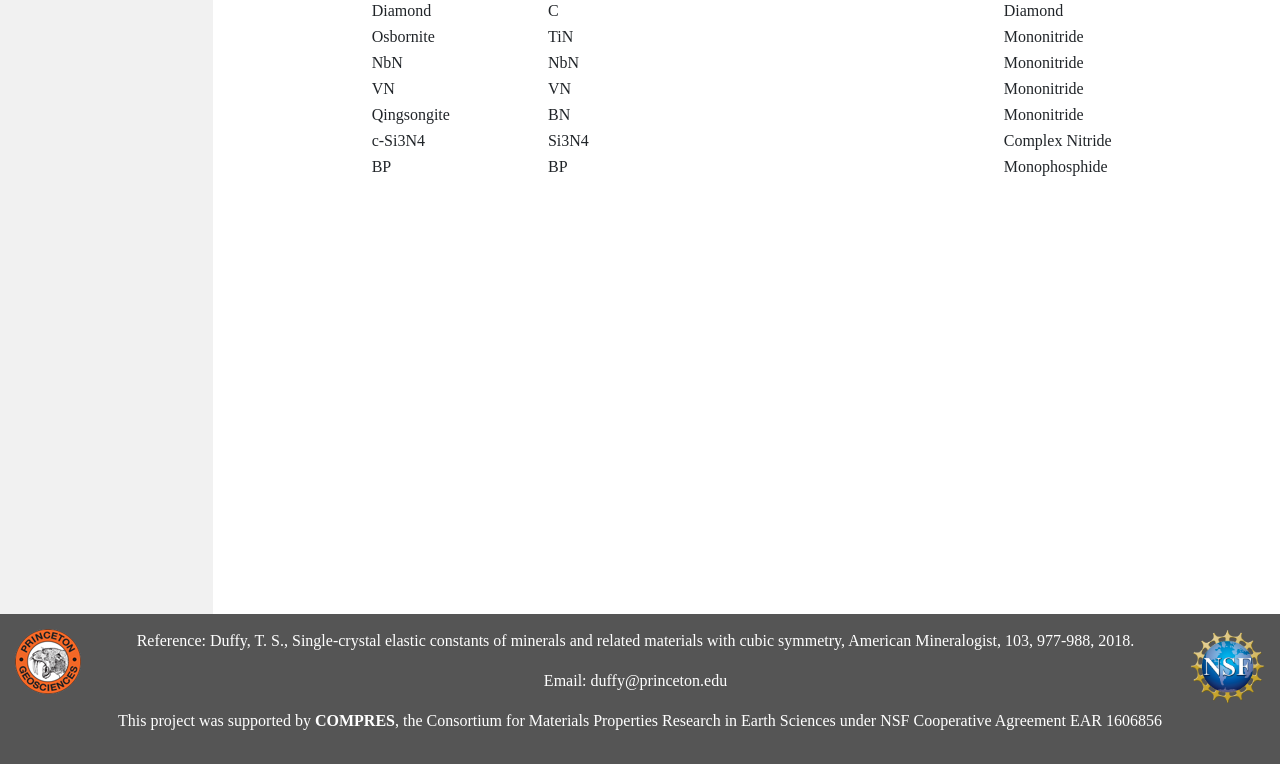
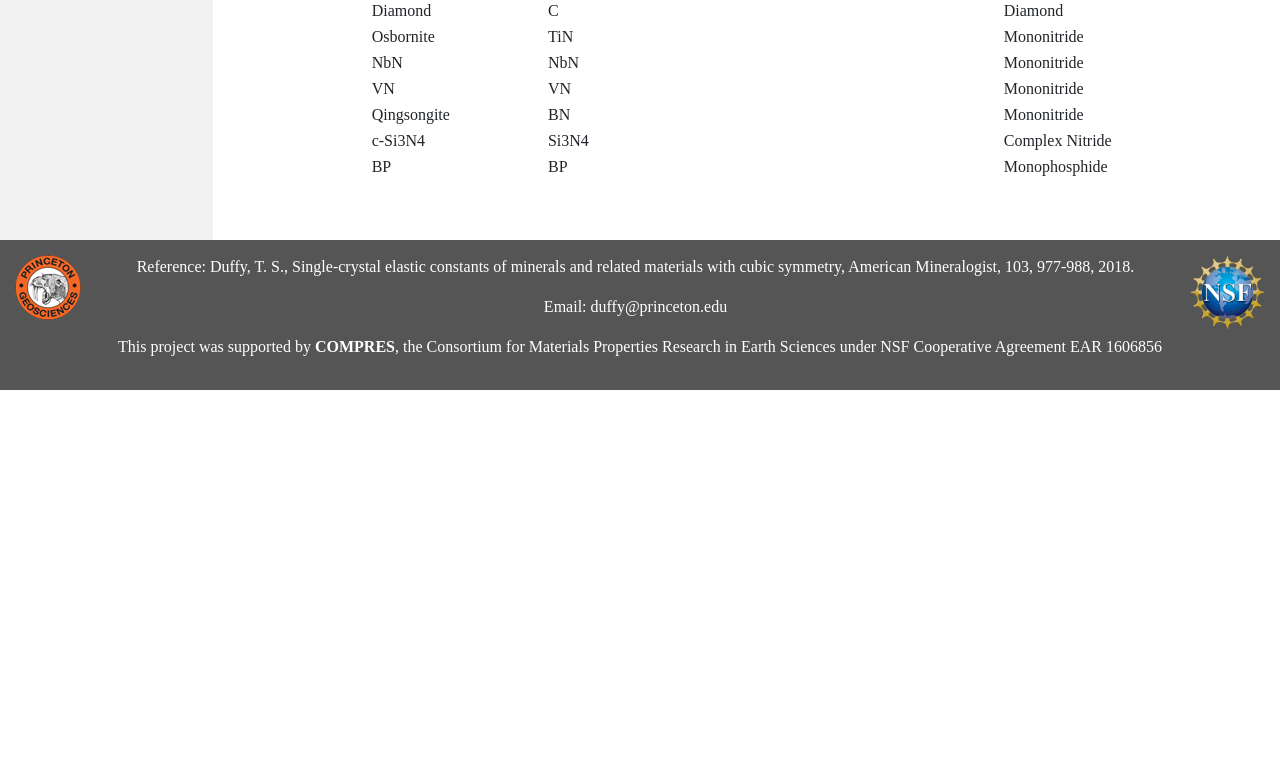
Before and after one commit to robbie-a-freeman/Single-Crystal-Mineral-Database, a Flask app: page /entries in a window 1280 px wide. Shown: the part 5527-6291 px from the top of the page. After the commit the page ends 5917 px from the top, so only its background shows below. Run offline with Flask 2, Linux system fonts and the light colour scheme; some libraries are stand-ins or nearby versions; some web fonts are replaced.

Commit message:
Fixed site-wide footer
FINALLY fixed issue #5

```diff
--- a/static/css/customstyle.css
+++ b/static/css/customstyle.css
@@ -14,24 +14,15 @@
 
 .col-sm-10 {
   padding:40px;
-  height:auto;
 }
 
 .col-sm {
   margin:10px;
-  height:auto;
 }
 
 body {
   font-family:"Princeton Monticello", "Times New Roman";
-  height:auto;
   min-height:100%;
-  position: relative;
-}
-
-footer {
-  position:relative;
-  bottom:0;
 }
 
 #footer-img {
@@ -73,6 +64,10 @@
   outline: none;
 }
 
+#search {
+  margin-bottom:60px;
+}
+
 /* Style the accordion panel. Note: hidden by default */
 .structures {
   padding: 0 18px;
@@ -92,12 +87,10 @@
 }
 
 .container-fluid {
-  margin: 0;
-  height:630px;
+	width: 100%;
 }
 
 .sidenav {
-  height:630px;
   font-weight: bold;
 }
 
@@ -134,3 +127,7 @@
   text-decoration:none;
   font-weight:normal;
 }
+
+table {
+  margin-bottom:20px;
+}
--- a/templates/404.html
+++ b/templates/404.html
@@ -15,9 +15,6 @@
       margin-bottom: 0;
       border-radius: 0;
     }
-
-    /* Set height of the grid so .sidenav can be 100% (adjust as needed) */
-    .row.content {height: 450px}
 
     /* Set gray background color and 100% height */
     .sidenav {
--- a/templates/changelog.html
+++ b/templates/changelog.html
@@ -15,9 +15,6 @@
       margin-bottom: 0;
       border-radius: 0;
     }
-
-    /* Set height of the grid so .sidenav can be 100% (adjust as needed) */
-    .row.content {height: 450px}
 
     /* Set gray background color and 100% height */
     .sidenav {
--- a/templates/entries.html
+++ b/templates/entries.html
@@ -10,21 +10,12 @@
   <script src="https://ajax.googleapis.com/ajax/libs/jquery/3.3.1/jquery.min.js"></script>
   <script src="https://maxcdn.bootstrapcdn.com/bootstrap/3.3.7/js/bootstrap.min.js"></script>
   <style>
-    .container-fluid {
-      height:6000px;
-    }
 
-    .sidenav {
-      height:6000px;
-    }
     /* Remove the navbar's default margin-bottom and rounded borders */
     .navbar {
       margin-bottom: 0;
       border-radius: 0;
     }
-
-    /* Set height of the grid so .sidenav can be 100% (adjust as needed) */
-    .row.content {height: 450px}
 
     /* Set gray background color and 100% height */
     .sidenav {
--- a/templates/index.html
+++ b/templates/index.html
@@ -15,9 +15,6 @@
     margin-bottom: 0;
     border-radius: 0;
   }
-
-  /* Set height of the grid so .sidenav can be 100% (adjust as needed) */
-  .row.content {height: 450px}
 
   /* Set gray background color and 100% height */
   .sidenav {
@@ -78,7 +75,6 @@
       </div>
     </div>
   </div>
-
   <footer class="text-center">
     <div id="footer-imgs">
       <a href="https://www.princeton.edu/geosciences/"><img src="../static/img/geo_logo.png" align="left"></img></a>
--- a/templates/search.html
+++ b/templates/search.html
@@ -16,9 +16,6 @@
     margin-bottom: 0;
     border-radius: 0;
   }
-
-  /* Set height of the grid so .sidenav can be 100% (adjust as needed) */
-  .row.content {height: 450px}
 
   /* Set gray background color and 100% height */
   .sidenav {
@@ -110,7 +107,7 @@
             <input id="ec" class="all_cats"  type="checkbox" name="ec" value="ec"> Adiabatic elastic compliances <button type="button" class="btn btn-secondary btn-info" data-toggle="tooltip" data-placement="right" data-html="true" title="S<sub>11</sub>, S<sub>44</sub>, S<sub>12</sub> - Three non-zero, independent, adiabatic elastic compliances for cubic crystals (S11, S44, S12 ) (Units of GPa<sup>-1</sup>)"><i class="fa fa-question"></i></button><br>
             <input id="pre" class="all_cats"  type="checkbox" name="pre" value="pre"> Extrema of Poisson’s ratio <button type="button" class="btn btn-secondary btn-info" data-toggle="tooltip" data-placement="right" title="Poisson’s ratio, ν(n,m), for direction pairs (110, 001) and (110, 1-10) which represent extrema in this quantity for most cubic crystals"><i class="fa fa-question"></i></button><br>
             <br>
-            <input type="submit" value="Search">
+            <input id="search" type="submit" value="Search">
           </div>
         </div>
       </div>
```
Also changed, not shown: templates/databases.html (+0 -11 lines), templates/definitions.html (+0 -10 lines), templates/downloads.html (+0 -11 lines), templates/links.html (+0 -7 lines), templates/results.html (+0 -9 lines).
